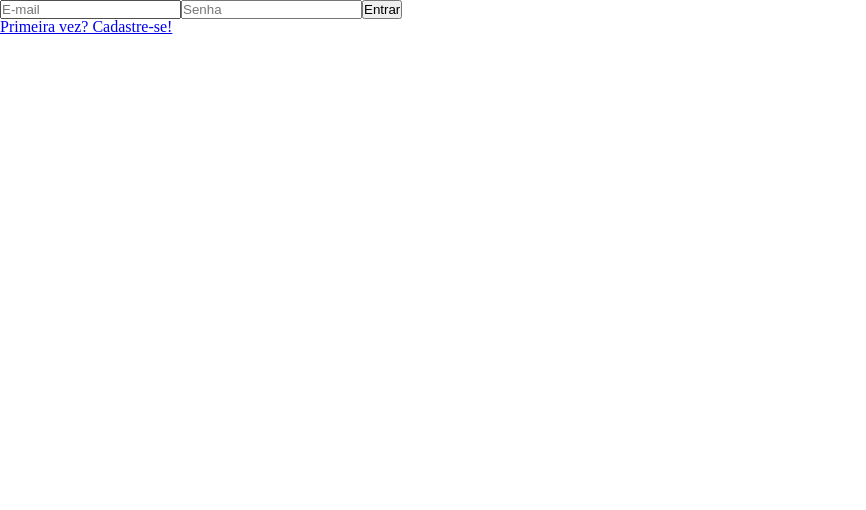
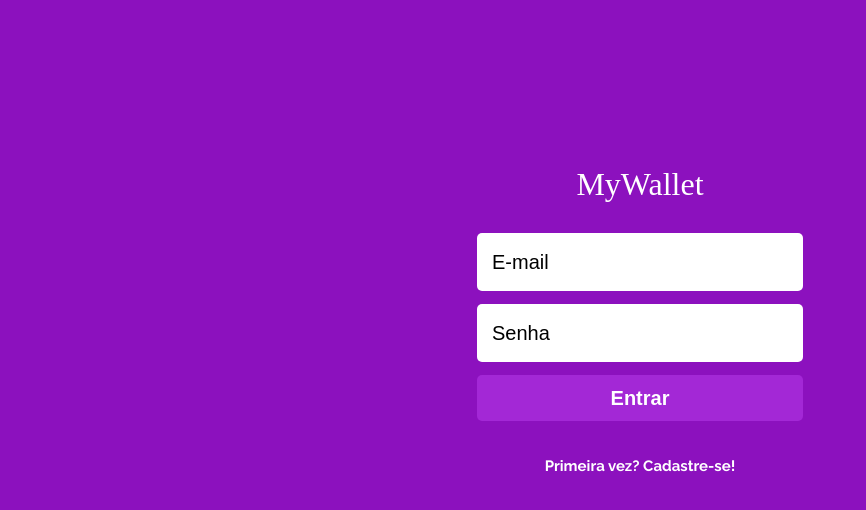
Before and after one commit to anaraquelmatos/projeto13-mywallet-front, a React app: page / in a window 1280 px wide. Shown: the whole page, without its empty margins (0-866 px from the left). Built offline with nearby package versions, Linux system fonts and the light colour scheme; a web font is replaced by a local one.

Commit message:
Login screen layout

```diff
--- a/public/index.html
+++ b/public/index.html
@@ -1,12 +1,18 @@
 <!DOCTYPE html>
 <html lang="pt-br">
+
 <head>
   <meta charset="utf-8" />
   <meta name="viewport" content="width=device-width, initial-scale=1" />
+  <link rel="preconnect" href="https://fonts.googleapis.com">
+  <link rel="preconnect" href="https://fonts.gstatic.com" crossorigin>
+  <link href="https://fonts.googleapis.com/css2?family=Raleway:wght@400;700&family=Saira+Stencil+One&display=swap" rel="stylesheet">
   <title>MyWallet</title>
 </head>
+
 <body>
   <noscript>You need to enable JavaScript to run this app.</noscript>
   <div class="root"></div>
 </body>
+
 </html>
--- a/src/assets/css/style.css
+++ b/src/assets/css/style.css
@@ -1,5 +1,26 @@
-*{
+* {
     box-sizing: border-box;
     margin: 0;
     padding: 0;
 }
+
+body {
+    background-color: #8C11BE;
+    font-family: 'Raleway', sans-serif;
+}
+
+a:link {
+    text-decoration: none;
+}
+
+a:active {
+    text-decoration: none;
+}
+
+a:visited {
+    text-decoration: none;
+}
+
+a:hover {
+    text-decoration: none;
+}
--- a/src/components/App/index.js
+++ b/src/components/App/index.js
@@ -3,6 +3,7 @@ import { useState } from "react";
 import UserContext from "../UserContext";
 import SignUp from "../SignUp";
 import SignIn from "../SignIn";
+import Record from "../Record";
 
 function App() {
 
@@ -14,6 +15,7 @@ function App() {
                 <Routes>
                     <Route path="/" element={<SignIn />} />
                     <Route path="/sign-up" element={<SignUp />} />
+                    <Route path="/records" element={<Record />} />
                 </Routes>
             </BrowserRouter>
         </UserContext.Provider>
--- /dev/null
+++ b/src/components/Record/index.js
@@ -0,0 +1,7 @@
+import "./style.css";
+
+function Record(){
+
+}
+
+export default Record;
--- a/src/components/SignIn/index.js
+++ b/src/components/SignIn/index.js
@@ -1,6 +1,7 @@
 import { useState } from "react";
 import axios from "axios";
 import { Link, useNavigate } from "react-router-dom";
+import "./style.css";
 
 function SignIn() {
 
@@ -14,7 +15,7 @@ function SignIn() {
 
         event.preventDefault();
 
-        const URL = `http://localhost:5500/`;
+        const URL = `http://localhost:9000/`;
 
         axios
             .post(URL, {
@@ -33,16 +34,19 @@ function SignIn() {
     }
 
     return (
-        <div>
+        <div className="sign-in">
+            <h1>MyWallet</h1>
+            <div className="form">
                 <form onSubmit={acessMainPage}>
                     <input type="email" placeholder="E-mail" disable={habilitado} value={email} required onChange={(e) => setEmail(e.target.value)}></input>
-                <input type="password" placeholder="Senha" disable={habilitado} value={password} required onChange={(e) => setPassword(e.target.value)}></input>
+                    <input type="password" placeholder="Senha" pattern="[a-zA-Z0-9]{6,10}" title="Digite de 6 a 10 caracteres alfanuméricos." minLength="6" maxLength="10" disable={habilitado} value={password} required onChange={(e) => setPassword(e.target.value)}></input>
                     <button disable={habilitado}>Entrar</button>
                 </form>
                 <Link to={`/sign-up`}>
                     <p>Primeira vez? Cadastre-se!</p>
                 </Link>
             </div>
+        </div>
     );
 }
 
--- /dev/null
+++ b/src/components/SignIn/style.css
@@ -0,0 +1,60 @@
+.sign-in {
+    width: 375px;
+    margin: 159px auto 0;
+}
+
+.sign-in h1 {
+    font-family: 'Saira Stencil One';
+    text-align: center;
+    font-weight: 400;
+    font-size: 32px;
+    line-height: 50px;
+    color: #FFFFFF;
+}
+
+.form {
+    width: 326px;
+    margin: 24px auto 0;
+    display: flex;
+    flex-direction: column;
+    justify-content: space-between;
+    align-items: center;
+}
+
+.form input {
+    width: 326px;
+    height: 58px;
+    margin-bottom: 13px;
+    padding-left: 15px;
+    background: #FFFFFF;
+    border: none;
+    border-radius: 5px;
+    color: #000000;
+    font-weight: 400;
+    font-size: 20px;
+    line-height: 23px;
+}
+
+.form input::placeholder {
+    color: #000000;
+}
+
+.form button {
+    width: 326px;
+    height: 46px;
+    margin-bottom: 36px;
+    background: #A328D6;
+    border: none;
+    border-radius: 5px;
+    color: #FFFFFF;
+    font-weight: 700;
+    font-size: 20px;
+    line-height: 23px;
+}
+
+.form p {
+    color: #FFFFFF;
+    font-weight: 700;
+    font-size: 15px;
+    line-height: 18px;
+}
--- a/src/components/SignUp/index.js
+++ b/src/components/SignUp/index.js
@@ -15,7 +15,7 @@ function SignUp() {
 
         event.preventDefault();
 
-        const URL = `http://localhost:5500/sign-up`;
+        const URL = `http://localhost:9000/sign-up`;
 
         axios
             .post(URL, {
@@ -39,8 +39,8 @@ function SignUp() {
             <form>
                 <input type="text" placeholder="Nome" disable={habilitado} value={name} required onChange={(e) => setName(e.target.value)}></input>
                 <input type="email" placeholder="E-mail" disable={habilitado} value={email} required onChange={(e) => setEmail(e.target.value)}></input>
-                <input type="password" placeholder="Senha" disable={habilitado} value={password} required onChange={(e) => setPassword(e.target.value)}></input>
-                <input type="password" placeholder="Confirme a senha" disable={habilitado} value={passwordConfirmation} required onChange={(e) => setPasswordConfirmation(e.target.value)}></input>
+                <input type="password" placeholder="Senha" pattern="[a-zA-Z0-9]{6,10}" title="Digite de 6 a 10 caracteres alfanuméricos." minLength="6" maxLength="10" disable={habilitado} value={password} required onChange={(e) => setPassword(e.target.value)}></input>
+                <input type="password" placeholder="Confirme a senha" pattern="[a-zA-Z0-9]{6,10}" title="Digite de 6 a 10 caracteres alfanuméricos." minLength="6" maxLength="10" disable={habilitado} value={passwordConfirmation} required onChange={(e) => setPasswordConfirmation(e.target.value)}></input>
                 <button type="submit" disable={habilitado}>Cadastrar</button>
             </form>
             <Link to={`/`}>
```
Also changed, not shown: src/components/Record/style.css (added). Lines whose indentation alone changed are shown as unchanged.
